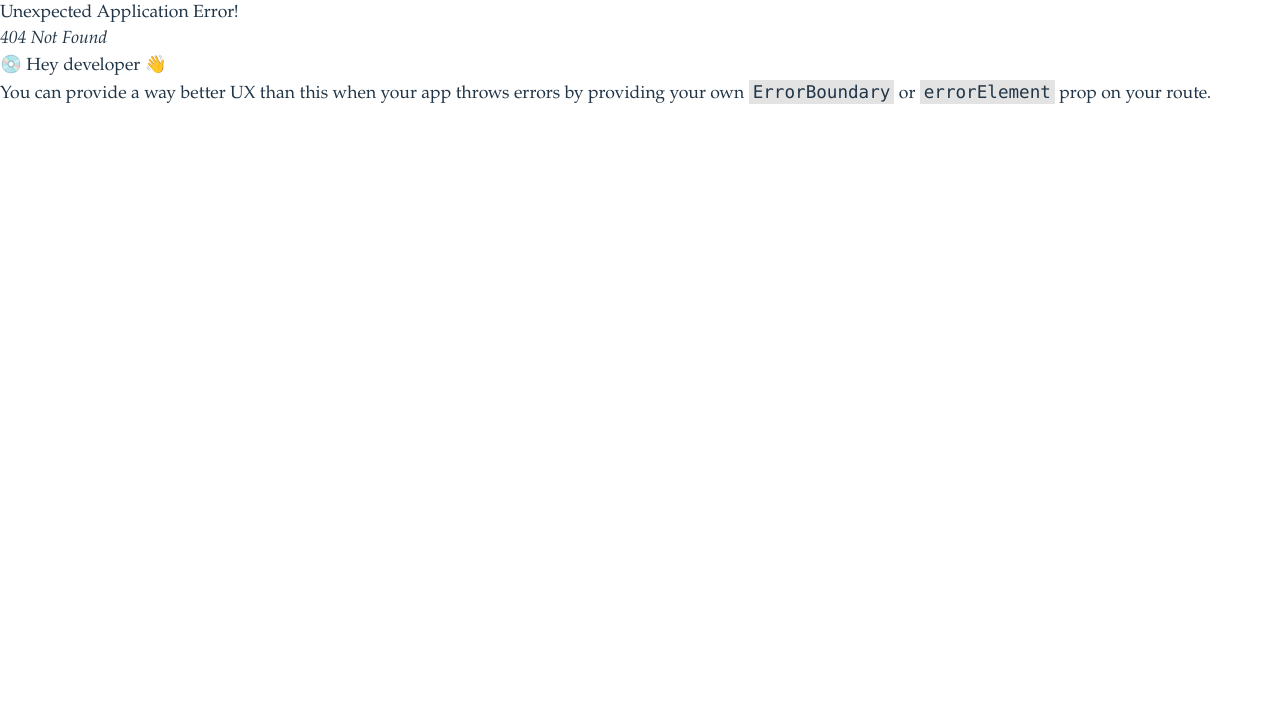
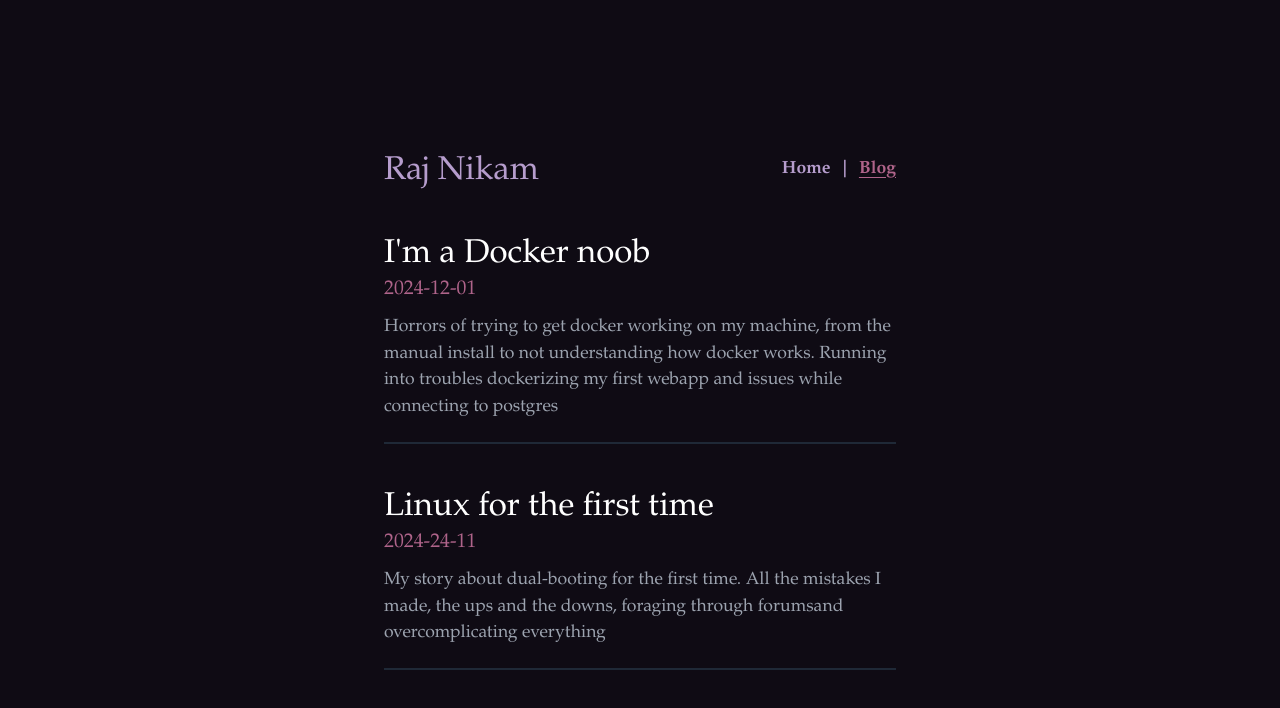
Before and after one commit to craniacshencil/rajnikam, a React (Vite) app: page /rajnikam/blogs in a window 1280 px wide. Before the commit this address had no page. Shown: the top 708 px of the page. Built offline with nearby package versions, Linux system fonts and the light colour scheme.

Commit message:
Setup proper routing for pages

```diff
--- a/src/components/Blogcard.tsx
+++ b/src/components/Blogcard.tsx
@@ -9,7 +9,7 @@ interface blogCardInputs {
 const Blogcard: React.FC<blogCardInputs> = ({ title, date, excerpt, slug }) => {
   const navigate = useNavigate();
   const displayBlog = () => {
-    navigate("/blogs/" + slug);
+    navigate("/rajnikam/blogs/" + slug);
   };
   return (
     <div
--- a/src/components/Header.tsx
+++ b/src/components/Header.tsx
@@ -28,7 +28,7 @@ const Header: React.FC<headerInputs> = ({ activeTab }) => {
             ),
             "hover:text-secondary transition duration-300",
           )}
-          href={`/blogs`}
+          href={`/rajnikam/blogs`}
         >
           Blog
         </a>
--- a/src/main.tsx
+++ b/src/main.tsx
@@ -12,17 +12,17 @@ const blogFilenames = Object.keys(blogs).map((name) =>
   name.slice(8, name.lastIndexOf(".")),
 );
 const blogRoutes = blogFilenames.map((fileName) => ({
-  path: `/blogs/${fileName}`,
+  path: `/rajnikam/blogs/${fileName}`,
   element: <Blog key={fileName} blogName={fileName} />,
 }));
 
 const staticRoutes = [
   {
-    path: "/",
+    path: "/rajnikam",
     element: <App />,
   },
   {
-    path: "/blogs",
+    path: "/rajnikam/blogs",
     element: <Blogs />,
   },
 ];
```
